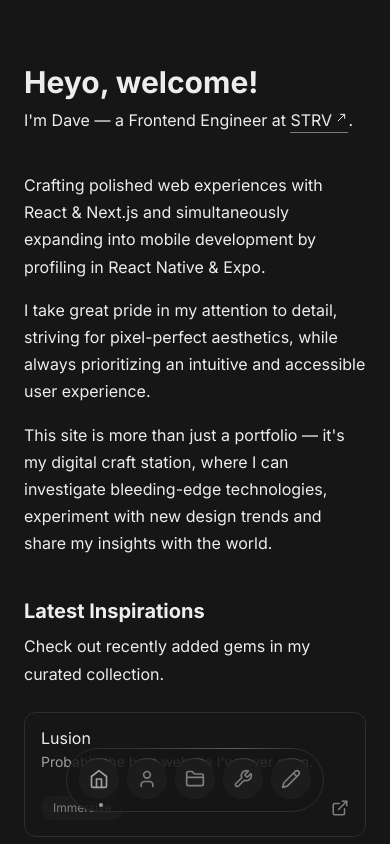
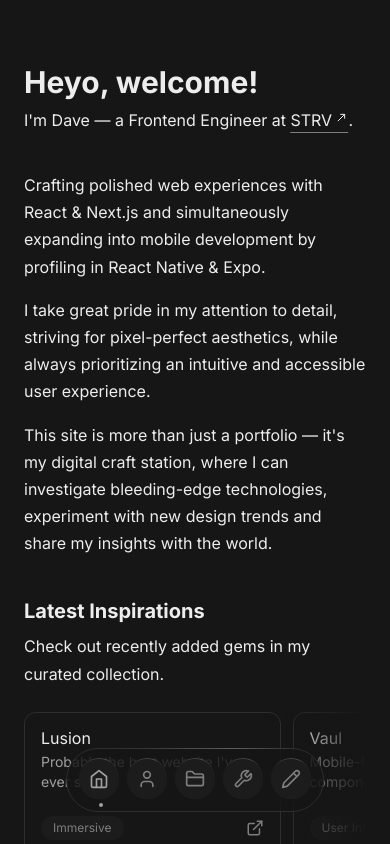
Before and after one commit to haidave/haidave-com, a Next.js app: page / in a window 390 px wide. Built offline with nearby package versions, Linux system fonts and the light colour scheme.

Commit message:
feat(home): add latest resources with carousel

```diff
--- a/next.config.js
+++ b/next.config.js
@@ -8,6 +8,9 @@ const nextConfig = {
   images: {
     formats: ['image/avif', 'image/webp'],
   },
+  experimental: {
+    scrollRestoration: true,
+  },
 }
 
 module.exports = withContentlayer(nextConfig)
--- a/package.json
+++ b/package.json
@@ -23,6 +23,7 @@
     "@vercel/analytics": "^1.1.1",
     "contentlayer": "^0.3.2",
     "date-fns": "^2.30.0",
+    "embla-carousel-react": "^8.0.0-rc15",
     "framer-motion": "^10.12.11",
     "lucide-react": "^0.294.0",
     "next": "13.5.3",
--- a/src/modules/home/components/home-content/index.tsx
+++ b/src/modules/home/components/home-content/index.tsx
@@ -8,33 +8,10 @@ import { ROUTES } from '~/config/routes'
 import { cn } from '~/lib/utils'
 import { Link } from '~/modules/design-system/components/link'
 import { Section } from '~/modules/design-system/components/section'
-import { ResourceCard } from '~/modules/resources/components/resource-card'
 import { arcLogo, raycastLogo, vsCodeLogo } from '~/modules/tools/assets'
 import { ToolListItem } from '~/modules/tools/components/tools-list/parts/tools-list-item'
 
-const homePageResources = [
-  {
-    name: 'Lusion',
-    description: `Probably the best website I've ever seen.`,
-    url: 'https://lusion.co/',
-    category: 'Websites',
-    subcategory: 'Immersive',
-  },
-  {
-    name: 'Vaul',
-    description: 'Mobile-friendly drawer component for React.',
-    url: 'https://vaul.emilkowal.ski/',
-    category: 'Libraries',
-    subcategory: 'User Interface',
-  },
-  {
-    name: 'Learn Next.js',
-    description: 'Learn foundations of Next.js with latest features.',
-    url: 'https://nextjs.org/learn',
-    category: 'Websites',
-    subcategory: 'Learning',
-  },
-]
+import { HomeLatestResources } from '../home-latest-resources'
 
 const homePageTools = [
   {
@@ -119,11 +96,7 @@ const HomePageContent = () => {
             <p>Check out recently added gems in my curated collection.</p>
           </Section.Block>
 
-          <ul className="mt-6 grid grid-cols-1 gap-3 min-[450px]:grid-cols-2 sm:grid-cols-3">
-            {homePageResources.map((resource) => (
-              <ResourceCard key={resource.name} resource={resource} />
-            ))}
-          </ul>
+          <HomeLatestResources />
 
           <Link href={ROUTES.resources} className="mt-4 justify-self-end text-sm">
             View All
--- /dev/null
+++ b/src/modules/home/components/home-latest-resources/index.tsx
@@ -0,0 +1,143 @@
+'use client'
+
+import { useEffect, useState } from 'react'
+import useEmblaCarousel from 'embla-carousel-react'
+import { ChevronLeftIcon, ChevronRightIcon } from 'lucide-react'
+
+import { cn } from '~/lib/utils'
+import { ResourceCard } from '~/modules/resources/components/resource-card'
+
+const homePageResources = [
+  {
+    name: 'Lusion',
+    description: `Probably the best website I've ever seen.`,
+    url: 'https://lusion.co/',
+    category: 'Websites',
+    subcategory: 'Immersive',
+  },
+  {
+    name: 'Vaul',
+    description: 'Mobile-friendly drawer component for React.',
+    url: 'https://vaul.emilkowal.ski/',
+    category: 'Libraries',
+    subcategory: 'User Interface',
+  },
+  {
+    name: 'Learn Next.js',
+    description: 'Learn foundations of Next.js with latest features.',
+    url: 'https://nextjs.org/learn',
+    category: 'Websites',
+    subcategory: 'Learning',
+  },
+  {
+    name: 'AuthKit',
+    description: 'Clean & polished landing page with great animations.',
+    url: 'https://www.authkit.com/',
+    category: 'Websites',
+    subcategory: 'Polished',
+  },
+  {
+    name: 'Pedro Duarte',
+    description: 'DX Engineer at Raycast. Radix UI & Stitches. New website.',
+    url: 'https://ped.ro/',
+    category: 'People',
+    subcategory: 'Developers',
+  },
+  {
+    name: 'Tremor',
+    description: 'Build dashboards & charts fast with Tailwind CSS.',
+    url: 'https://www.tremor.so/',
+    category: 'Libraries',
+    subcategory: 'User Interface',
+  },
+]
+
+const HomeLatestResources = () => {
+  const [emblaRef, emblaApi] = useEmblaCarousel()
+  const [canScrollPrev, setCanScrollPrev] = useState(false)
+  const [canScrollNext, setCanScrollNext] = useState(true)
+
+  useEffect(() => {
+    if (!emblaApi) return
+    // update the button state when these events occur
+    const onSelect = () => {
+      setCanScrollPrev(emblaApi.canScrollPrev())
+      setCanScrollNext(emblaApi.canScrollNext())
+    }
+
+    onSelect() // initial button state update
+
+    emblaApi.on('select', onSelect)
+    emblaApi.on('init', onSelect)
+    emblaApi.on('resize', onSelect)
+
+    // unmount event listeners
+    return () => {
+      emblaApi.off('select', onSelect)
+      emblaApi.off('init', onSelect)
+      emblaApi.off('resize', onSelect)
+    }
+  }, [emblaApi])
+
+  return (
+    <div className="relative mt-6 overflow-hidden lg:overflow-visible">
+      <div ref={emblaRef} className="overflow-hidden">
+        <ul className="flex gap-3">
+          {homePageResources.map((resource) => (
+            <li key={resource.name} className="min-w-0 max-w-[75%] shrink-0 grow-0 basis-full sm:max-w-[28%]">
+              <ResourceCard resource={resource} />
+            </li>
+          ))}
+        </ul>
+      </div>
+
+      {canScrollPrev ? (
+        <button
+          onClick={() => {
+            emblaApi?.scrollPrev()
+          }}
+          className={cn(
+            'group absolute -left-10 top-1/2 hidden -translate-y-1/2 lg:block',
+            'focus-visible:shadow-focus focus-visible:outline-0'
+          )}
+        >
+          <ChevronLeftIcon
+            className={cn('text-tertiary group-hover:text-primary', 'transition-colors duration-300 ease-in-out')}
+          />
+        </button>
+      ) : null}
+
+      {canScrollNext ? (
+        <button
+          onClick={() => {
+            emblaApi?.scrollNext()
+          }}
+          className={cn(
+            'group absolute -right-10 top-1/2 hidden -translate-y-1/2 lg:block',
+            'focus-visible:shadow-focus focus-visible:outline-0'
+          )}
+        >
+          <ChevronRightIcon
+            className={cn('text-tertiary group-hover:text-primary', 'transition-colors duration-300 ease-in-out')}
+          />
+        </button>
+      ) : null}
+
+      {canScrollPrev ? (
+        <div
+          aria-hidden="true"
+          className="pointer-events-none absolute left-0 top-0 h-full w-20 bg-gradient-to-r from-[#161616] to-transparent"
+        />
+      ) : null}
+
+      {canScrollNext ? (
+        <div
+          aria-hidden="true"
+          className="pointer-events-none absolute right-0 top-0 h-full w-20 bg-gradient-to-r from-transparent to-[#161616]"
+        />
+      ) : null}
+    </div>
+  )
+}
+
+export { HomeLatestResources }
--- a/src/modules/resources/utils/const.ts
+++ b/src/modules/resources/utils/const.ts
@@ -131,7 +131,7 @@ const RESOURCES: Resource[] = [
   },
   {
     name: 'Pedro Duarte',
-    description: 'DX Engineer at Raycast. Radix UI & Stitches.',
+    description: 'DX Engineer at Raycast. Radix UI & Stitches. New website.',
     url: 'https://ped.ro/',
     category: 'People',
     subcategory: 'Developers',
@@ -159,7 +159,7 @@ const RESOURCES: Resource[] = [
   },
   {
     name: 'Tremor',
-    description: 'Build dashboards fast with Tailwind CSS.',
+    description: 'Build dashboards & charts fast with Tailwind CSS.',
     url: 'https://www.tremor.so/',
     category: 'Libraries',
     subcategory: 'User Interface',
@@ -458,6 +458,14 @@ const RESOURCES: Resource[] = [
     category: 'Websites',
     subcategory: 'Polished',
   },
+  // EmblaCarousel is a lightweight (6.3kb min+gzipped), 100% open source, library agnostic carousel library with fluid motion and supports swipe gestures. It also does not have any dependencies on other libraries.
+  {
+    name: 'Embla Carousel',
+    description: 'Lightweight, open source, unstyled, swipe gestures.',
+    url: 'https://www.embla-carousel.com',
+    category: 'Libraries',
+    subcategory: 'User Interface',
+  },
 ]
 
 export { CATEGORIES, SUBCATEGORIES, RESOURCES }
```
Also changed, not shown: 1 other file (tests, documents, lock files or other folders).
